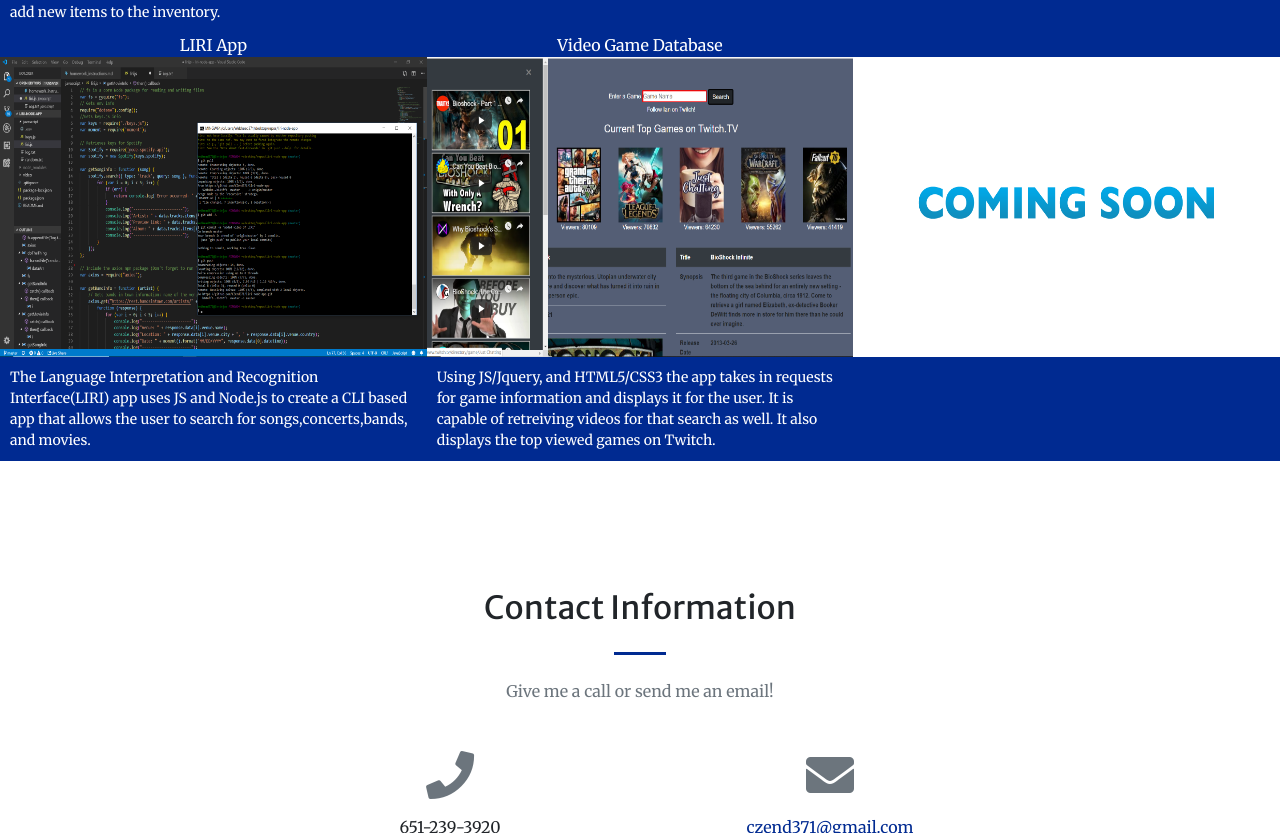
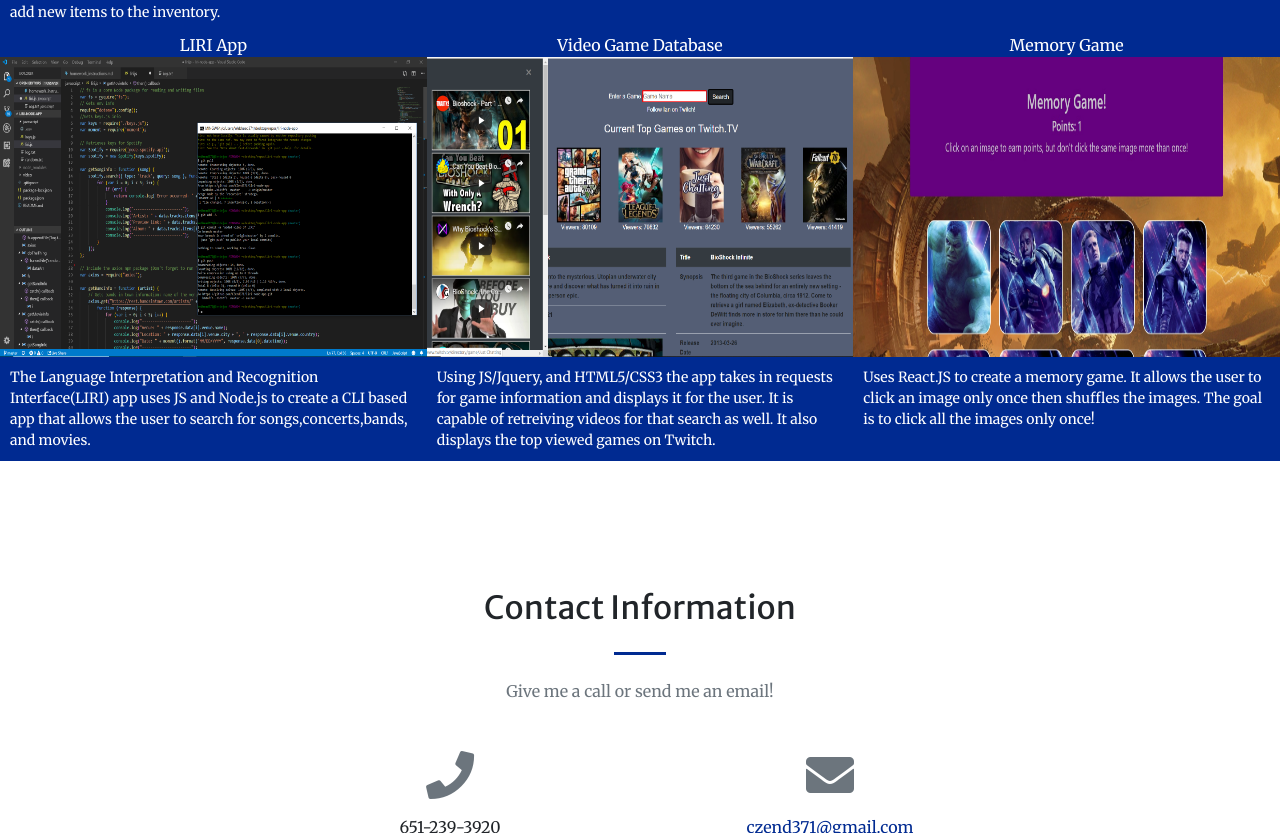
Before and after one commit to CZend371/new_portfolio, a website with bundled scripts: page index.html in a window 1280 px wide. Shown: the part 2427-3260 px from the top of the page. Built offline with nearby package versions, Linux system fonts and the light colour scheme.

Commit message:
added memory game to portfolio

```diff
--- a/index.html
+++ b/index.html
@@ -138,18 +138,20 @@
     <div class="container-fluid p-0">
       <h2 id="portfolio-header" class="text-white text-center mt-0">Projects</h2>
       <hr class="divider light my-4">
-     <p class="text-white text-center mt-0">Click on the name to view the code. Click on the image to view the app itself.</p>
+      <p class="text-white text-center mt-0">Click on the name to view the code. Click on the image to view the app
+        itself.</p>
       <div class="row no-gutters">
         <div class="col-lg-4 col-sm-6">
           <a href="https://github.com/CZend371/Store-App">
             <div class="project-name">
               Bamazon Store
-              </div></a>
+            </div>
+          </a>
           <img class="img-fluid" src="img/portfolio/thumbnails/bamazon.jpg" alt="Example Code">
           <div class="portfolio-box-caption">
             <div class="project-category">
               Using Node.js and MySQL I was able to create a database that can hold inventory for a store/business.
-                As items are depleted the database updates the quantity and  also lets you add new items to the inventory.
+              As items are depleted the database updates the quantity and also lets you add new items to the inventory.
             </div>
           </div>
 
@@ -175,7 +177,8 @@
             <img class="img-fluid" src="img/portfolio/thumbnails/giphyapi.jpg" alt="Picture of App"></a>
           <div class="portfolio-box-caption">
             <div class="project-category">
-                This app uses HTML5/CSS3 with JS/Jquery to create an AJAX request to an API that will retrieve information for the user.
+              This app uses HTML5/CSS3 with JS/Jquery to create an AJAX request to an API that will retrieve information
+              for the user.
             </div>
           </div>
         </div>
@@ -183,11 +186,13 @@
           <a href="https://github.com/CZend371/liri-node-app">
             <div class="project-name">
               LIRI App
-              </div></a>
+            </div>
+          </a>
           <img class="img-fluid" src="img/portfolio/thumbnails/liriapp.jpg" alt="Example of code">
           <div class="portfolio-box-caption">
             <div class="project-category">
-                The Language Interpretation and Recognition Interface(LIRI) app uses JS and Node.js to create a CLI based app
+              The Language Interpretation and Recognition Interface(LIRI) app uses JS and Node.js to create a CLI based
+              app
               that allows the user to search for songs,concerts,bands, and movies.
             </div>
           </div>
@@ -200,29 +205,33 @@
             <img class="img-fluid" src="img/portfolio/thumbnails/videogamedb.jpg" alt="Picture of App"></a>
           <div class="portfolio-box-caption">
             <div class="project-category">
-                Using JS/Jquery, and HTML5/CSS3 the app takes in requests for game information and displays it for the user.
-                It is capable of retreiving videos for that search as well. It also displays the top viewed games on Twitch.
+              Using JS/Jquery, and HTML5/CSS3 the app takes in requests for game information and displays it for the
+              user.
+              It is capable of retreiving videos for that search as well. It also displays the top viewed games on
+              Twitch.
             </div>
           </div>
         </div>
         <div class="col-lg-4 col-sm-6">
-          <!-- <a href="https://czend371.github.io/Psychic-Game/"> -->
-          <img id="filler" class="img-fluid" src="img/filler.jpg" alt="">
-          <!-- <div class="portfolio-box-caption p-3">
-              <div class="project-category text-white-50">
-                Front-end Project
+          <div class="project-name">
+            <a href="https://github.com/CZend371/Memory-Game" style="color: white;">Memory Game</a>
           </div>
-              <div class="project-name">
-                <a href="https://github.com/CZend371/Psychic-Game">Psychic Game</a>
+          <a href="https://memory-game371.herokuapp.com">
+            <img class="img-fluid" src="img/portfolio/thumbnails/memorygame.jpg" alt="Picture of App"></a>
+          <div class="portfolio-box-caption">
+            <div class="project-category">
+              Uses React.JS to create a memory game. It allows the user to click an image only once then shuffles the
+              images.
+              The goal is to click all the images only once!
             </div>
-            </div> -->
-          <!-- </a> -->
+          </div>
         </div>
       </div>
     </div>
   </section>
 
   <!-- Call to Action Section -->
+  <!-- id="filler" for use in projects section -->
   <!-- <section class="page-section bg-dark text-white">
     <div class="container text-center">
       <h2 class="mb-4">Free Download at Start Bootstrap!</h2>
```
Also changed, not shown: img/portfolio/fullsize/memorygame.jpg (added), img/portfolio/thumbnails/memorygame.jpg (added). Lines whose indentation alone changed are shown as unchanged.
